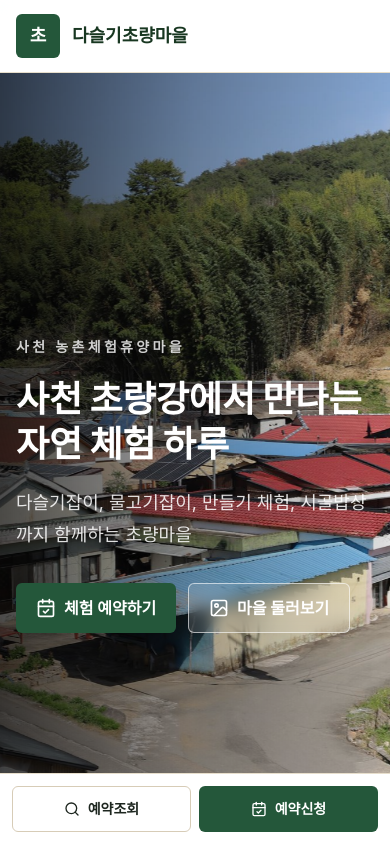
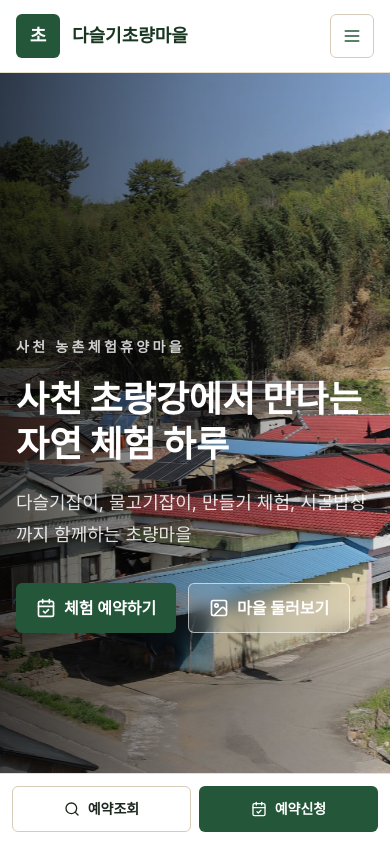
Before and after one commit to djmonnar/choryang, a Next.js app: page / in a window 390 px wide. Shown: the top 842 px of the page. Built offline with nearby package versions, Linux system fonts and the light colour scheme.

Commit message:
Add mobile hamburger navigation

```diff
--- a/src/components/layout/SiteHeader.tsx
+++ b/src/components/layout/SiteHeader.tsx
@@ -1,5 +1,8 @@
-import { CalendarCheck, Search } from "lucide-react";
+"use client";
+
+import { CalendarCheck, Menu, Search, X } from "lucide-react";
 import Link from "next/link";
+import { useState } from "react";
 
 const navItems = [
   ["마을소개", "/about"],
@@ -11,10 +14,13 @@ const navItems = [
 ];
 
 export function SiteHeader() {
+  const [isMenuOpen, setIsMenuOpen] = useState(false);
+  const closeMenu = () => setIsMenuOpen(false);
+
   return (
     <header className="sticky top-0 z-40 border-b border-[#e7decb] bg-white/95 backdrop-blur">
       <div className="mx-auto flex h-18 w-full max-w-7xl items-center justify-between px-4">
-        <Link href="/" className="flex items-center gap-3" aria-label="다슬기초량마을 홈">
+        <Link href="/" className="flex items-center gap-3" aria-label="다슬기초량마을 홈" onClick={closeMenu}>
           <span className="flex h-11 w-11 items-center justify-center rounded-md bg-[#24573a] text-white">
             <span className="text-lg font-black">초</span>
           </span>
@@ -38,6 +44,44 @@ export function SiteHeader() {
             <CalendarCheck className="h-4 w-4" /> 예약신청
           </Link>
         </div>
+        <button
+          type="button"
+          className="inline-flex h-11 w-11 items-center justify-center rounded-md border border-[#d7ccb7] text-[#24573a] transition hover:bg-[#f6f1e7] lg:hidden"
+          aria-label={isMenuOpen ? "메뉴 닫기" : "메뉴 열기"}
+          aria-expanded={isMenuOpen}
+          aria-controls="mobile-site-menu"
+          onClick={() => setIsMenuOpen((current) => !current)}
+        >
+          {isMenuOpen ? <X className="h-5 w-5" /> : <Menu className="h-5 w-5" />}
+        </button>
+      </div>
+      <div
+        id="mobile-site-menu"
+        className={`border-t border-[#e7decb] bg-white shadow-lg lg:hidden ${isMenuOpen ? "block" : "hidden"}`}
+      >
+        <nav className="mx-auto grid w-full max-w-7xl gap-1 px-4 py-3 text-sm font-semibold text-[#2f3b32]" aria-label="모바일 메뉴">
+          {navItems.map(([label, href]) => (
+            <Link key={href} href={href} className="rounded-md px-3 py-3 hover:bg-[#f6f1e7] hover:text-[#1e7894]" onClick={closeMenu}>
+              {label}
+            </Link>
+          ))}
+        </nav>
+        <div className="mx-auto grid w-full max-w-7xl grid-cols-2 gap-2 px-4 pb-4">
+          <Link
+            href="/reservation/check"
+            className="inline-flex items-center justify-center gap-2 rounded-md border border-[#d7ccb7] px-3 py-3 text-sm font-semibold text-[#3c4439]"
+            onClick={closeMenu}
+          >
+            <Search className="h-4 w-4" /> 예약조회
+          </Link>
+          <Link
+            href="/reservation"
+            className="inline-flex items-center justify-center gap-2 rounded-md bg-[#24573a] px-3 py-3 text-sm font-semibold text-white"
+            onClick={closeMenu}
+          >
+            <CalendarCheck className="h-4 w-4" /> 예약신청
+          </Link>
+        </div>
       </div>
     </header>
   );
```
